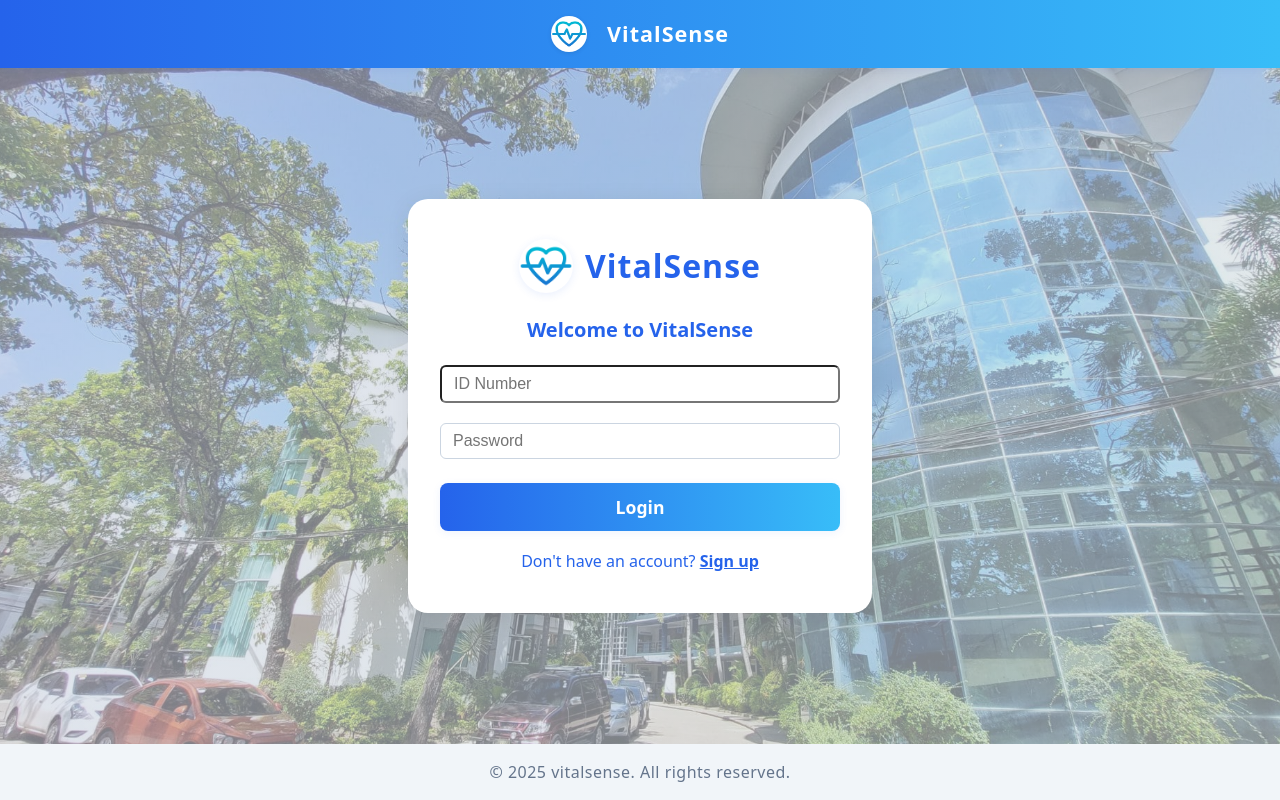
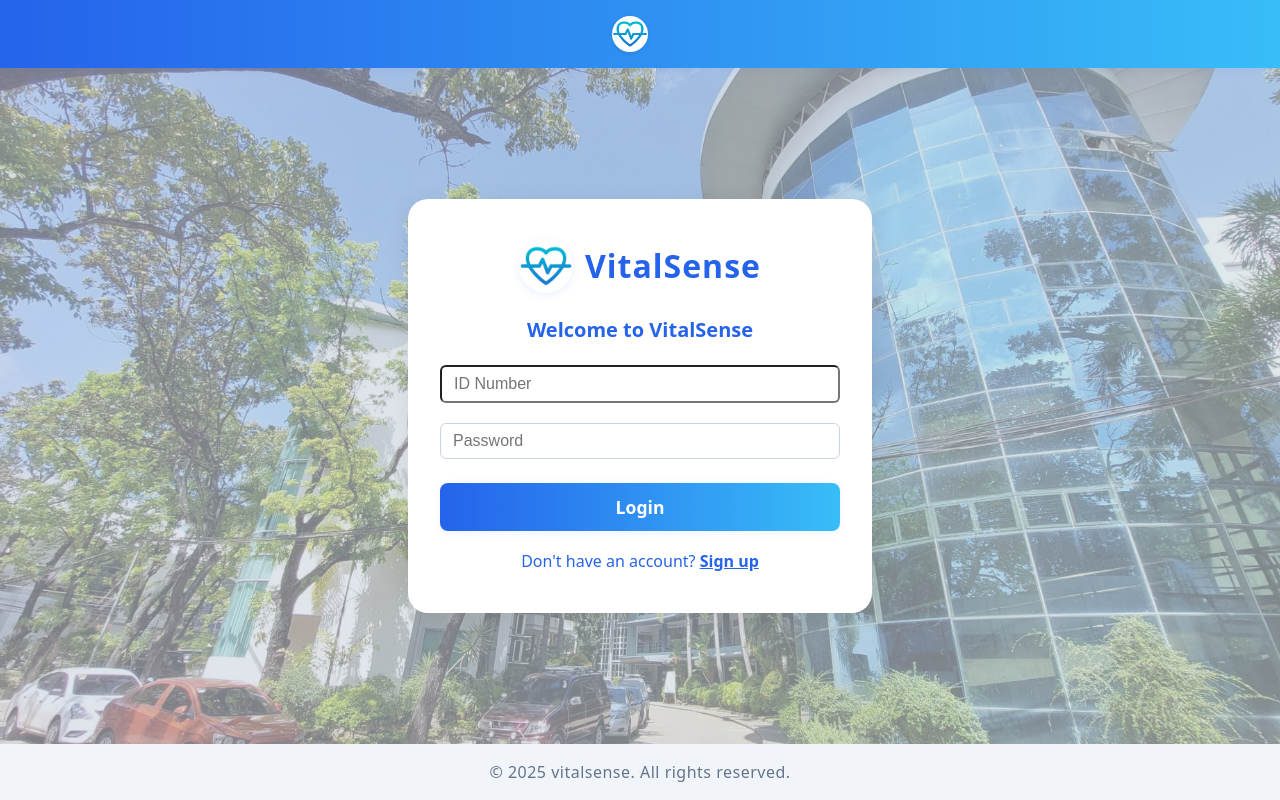
Before and after one commit to maarbs23/Thesis2, a React (Vite) app: page / in a window 1280 px wide. Built offline with nearby package versions, Linux system fonts and the light colour scheme.

Commit message:
first commit

```diff
--- a/src/App.jsx
+++ b/src/App.jsx
@@ -98,7 +98,7 @@ function App() {
             letterSpacing: '1px',
             color: '#fff'
           }}>
-            VitalSense
+
           </span>
         </span>
       </nav>
```
Also changed, not shown: src/images/noti-icon.png (added).
